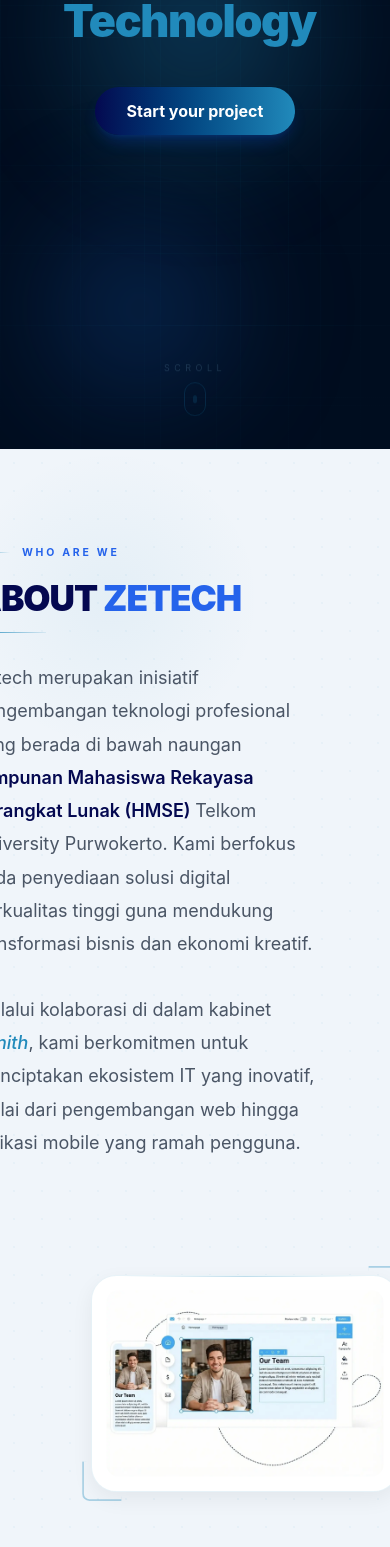
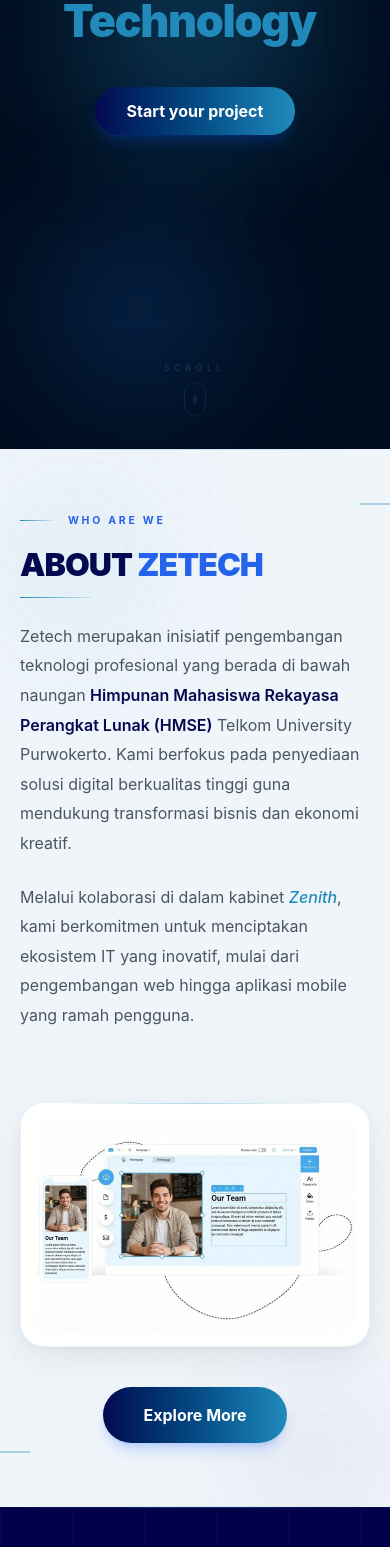
Before and after one commit to Research-and-Creativity/company-profile, a React (Vite) app: page / in a window 390 px wide. Shown: the part 395-1942 px from the top of the page. Built offline with nearby package versions, Linux system fonts and the light colour scheme.

Commit message:
feat: refactor About component for improved animation transitions, mobile responsiveness, and code cleanup

```diff
--- a/src/pages/Home/section/About.tsx
+++ b/src/pages/Home/section/About.tsx
@@ -1,179 +1,179 @@
 "use client";
 
 import { m, type Variants, useReducedMotion } from "framer-motion";
-import { useRef, useEffect, useState, useCallback } from "react";
+import { useRef, useCallback } from "react";
 import Button from "../../../components/ui/Button";
 import aboutImage from "../../../assets/about-image.webp";
 
-function useIsMobile() {
-  const [isMobile, setIsMobile] = useState(false);
-  useEffect(() => {
-    const check = () => setIsMobile(window.innerWidth < 768);
-    check();
-    window.addEventListener("resize", check, { passive: true });
-    return () => window.removeEventListener("resize", check);
-  }, []);
-  return isMobile;
-}
 
 const contentVariants: Variants = {
-  hidden: { opacity: 0, x: -50 },
+  hidden: { opacity: 0, x: -40 },
   visible: {
     opacity: 1,
     x: 0,
-    transition: { duration: 1.2, ease: [0.22, 1, 0.36, 1], delay: 0.5 },
+    transition: { duration: 0.9, ease: [0.22, 1, 0.36, 1], delay: 0.3 },
   },
 };
 
 const imageVariants: Variants = {
-  hidden: { opacity: 0, scale: 0.9, x: 50 },
+  hidden: { opacity: 0, scale: 0.95, x: 30 },
   visible: {
     opacity: 1,
     scale: 1,
     x: 0,
-    transition: { duration: 1.2, ease: [0.22, 1, 0.36, 1], delay: 0.8 },
+    transition: { duration: 0.9, ease: [0.22, 1, 0.36, 1], delay: 0.5 },
   },
 };
 
-const imageVariantsMobile: Variants = {
+const reducedVariants: Variants = {
   hidden: { opacity: 0 },
   visible: {
     opacity: 1,
-    transition: { duration: 0.8, ease: "easeOut", delay: 0.4 },
-  },
-};
-
-const contentVariantsMobile: Variants = {
-  hidden: { opacity: 0, y: 20 },
-  visible: {
-    opacity: 1,
-    y: 0,
-    transition: { duration: 0.7, ease: "easeOut", delay: 0.2 },
+    transition: { duration: 0.5, ease: "easeOut" },
   },
 };
 
 export default function About() {
-  const isMobile = useIsMobile();
   const prefersReduced = useReducedMotion();
-  const noAnim = isMobile || !!prefersReduced;
 
   const cardRef = useRef<HTMLDivElement>(null);
+  const rafRef = useRef<number | null>(null);
   const tiltRef = useRef({ rx: 0, ry: 0 });
-  const rafRef = useRef<number | null>(null);
 
-  const onMove = useCallback((e: React.MouseEvent<HTMLDivElement>) => {
-    if (noAnim) return;
+  const onMove = useCallback(
+    (e: React.MouseEvent<HTMLDivElement>) => {
+      if (prefersReduced) return;
       const el = cardRef.current;
       if (!el) return;
+
       const r = el.getBoundingClientRect();
       const nx = (e.clientX - r.left - r.width / 2) / r.width;
       const ny = (e.clientY - r.top - r.height / 2) / r.height;
-    const targetRx = ny * -6;
-    const targetRy = nx * 8;
+      const targetRx = ny * -5;
+      const targetRy = nx * 7;
 
       if (rafRef.current) cancelAnimationFrame(rafRef.current);
       rafRef.current = requestAnimationFrame(() => {
-      tiltRef.current.rx += (targetRx - tiltRef.current.rx) * 0.15;
-      tiltRef.current.ry += (targetRy - tiltRef.current.ry) * 0.15;
+        tiltRef.current.rx += (targetRx - tiltRef.current.rx) * 0.12;
+        tiltRef.current.ry += (targetRy - tiltRef.current.ry) * 0.12;
         if (el) {
           el.style.transform = `perspective(1000px) rotateX(${tiltRef.current.rx}deg) rotateY(${tiltRef.current.ry}deg)`;
         }
       });
-  }, [noAnim]);
+    },
+    [prefersReduced]
+  );
 
   const onLeave = useCallback(() => {
-    if (noAnim) return;
+    if (prefersReduced) return;
     const el = cardRef.current;
     if (!el) return;
+    if (rafRef.current) cancelAnimationFrame(rafRef.current);
+    tiltRef.current = { rx: 0, ry: 0 };
     el.style.transition = "transform 0.5s ease";
     el.style.transform = "perspective(1000px) rotateX(0deg) rotateY(0deg)";
     setTimeout(() => {
       if (el) el.style.transition = "";
     }, 500);
-  }, [noAnim]);
+  }, [prefersReduced]);
 
-  useEffect(() => {
-    return () => {
-      if (rafRef.current) cancelAnimationFrame(rafRef.current);
-    };
-  }, []);
+  const activeContentVariants = prefersReduced ? reducedVariants : contentVariants;
+  const activeImageVariants = prefersReduced ? reducedVariants : imageVariants;
 
   return (
     <section
       id="about"
-      className="relative py-24 overflow-hidden"
+      className="relative py-16 md:py-24 overflow-hidden"
       style={{ background: "#f0f5fa" }}
     >
       <div
+        aria-hidden="true"
         className="absolute inset-0 pointer-events-none select-none"
         style={{
-          opacity: noAnim ? 0.3 : 0.55,
-          backgroundImage: "radial-gradient(circle, rgba(33,138,187,0.14) 1.5px, transparent 1.5px)",
+          opacity: 0.45,
+          backgroundImage:
+            "radial-gradient(circle, rgba(33,138,187,0.14) 1.5px, transparent 1.5px)",
           backgroundSize: "28px 28px",
         }}
       />
 
-      {!noAnim && (
-        <>
+      {!prefersReduced && (
+        <div aria-hidden="true" className="absolute inset-0 pointer-events-none z-0 overflow-hidden">
           <div
-            className="absolute pointer-events-none z-0"
+            className="absolute"
             style={{
-              left: "-10%", top: "0%",
-              width: 500, height: 500, borderRadius: "50%",
-              background: "radial-gradient(circle, rgba(33,138,187,0.12) 0%, transparent 70%)",
-              filter: "blur(70px)",
+              left: "-10%",
+              top: "0%",
+              width: "min(500px, 60vw)",
+              height: "min(500px, 60vw)",
+              borderRadius: "50%",
+              background:
+                "radial-gradient(circle, rgba(33,138,187,0.12) 0%, transparent 70%)",
+              filter: "blur(60px)",
             }}
           />
           <div
-            className="absolute pointer-events-none z-0"
+            className="absolute"
             style={{
-              right: "-8%", bottom: "-5%",
-              width: 450, height: 450, borderRadius: "50%",
-              background: "radial-gradient(circle, rgba(4,8,80,0.08) 0%, transparent 70%)",
-              filter: "blur(60px)",
+              right: "-8%",
+              bottom: "-5%",
+              width: "min(450px, 55vw)",
+              height: "min(450px, 55vw)",
+              borderRadius: "50%",
+              background:
+                "radial-gradient(circle, rgba(4,8,80,0.07) 0%, transparent 70%)",
+              filter: "blur(50px)",
             }}
           />
-        </>
+        </div>
       )}
 
-      {noAnim && (
       <div
-          className="absolute pointer-events-none z-0"
+        aria-hidden="true"
+        className="absolute top-0 inset-x-0 h-px pointer-events-none"
         style={{
-            left: "-10%", top: "0%",
-            width: 300, height: 300, borderRadius: "50%",
-            background: "radial-gradient(circle, rgba(33,138,187,0.06) 0%, transparent 70%)",
+          background:
+            "linear-gradient(90deg, transparent, rgba(33,138,187,0.2), transparent)",
         }}
       />
-      )}
+      <div
+        aria-hidden="true"
+        className="absolute bottom-0 inset-x-0 h-px pointer-events-none"
+        style={{
+          background:
+            "linear-gradient(90deg, transparent, rgba(33,138,187,0.15), transparent)",
+        }}
+      />
 
-      <div className="absolute top-0 inset-x-0 h-px pointer-events-none"
-        style={{ background: "linear-gradient(90deg, transparent, rgba(33,138,187,0.2), transparent)" }} />
-      <div className="absolute bottom-0 inset-x-0 h-px pointer-events-none"
-        style={{ background: "linear-gradient(90deg, transparent, rgba(33,138,187,0.15), transparent)" }} />
-
-      <div className="container mx-auto px-6 md:px-20 flex flex-col lg:flex-row items-center gap-16 relative z-10">
+      <div className="container mx-auto px-5 sm:px-8 md:px-12 lg:px-20 relative z-10">
+        <div className="flex flex-col lg:flex-row items-center gap-10 lg:gap-16">
 
           <m.div
-          className="flex-1"
-          variants={noAnim ? contentVariantsMobile : contentVariants}
+            className="flex-1 w-full"
+            variants={activeContentVariants}
             initial="hidden"
             whileInView="visible"
-          viewport={{ once: true, margin: "-60px" }}
+            viewport={{ once: true, margin: "-50px" }}
           >
             <div className="flex items-center gap-3 mb-4">
               <m.div
                 initial={{ scaleX: 0 }}
                 whileInView={{ scaleX: 1 }}
                 viewport={{ once: true }}
-              transition={{ duration: noAnim ? 0.5 : 0.9, ease: [0.22, 1, 0.36, 1], delay: noAnim ? 0.3 : 0.65 }}
+                transition={{
+                  duration: prefersReduced ? 0 : 0.8,
+                  ease: [0.22, 1, 0.36, 1],
+                  delay: prefersReduced ? 0 : 0.45,
+                }}
                 style={{
-                transformOrigin: "left", height: 1, width: 36,
+                  transformOrigin: "left",
+                  height: 1,
+                  width: 36,
                   background: "linear-gradient(90deg, #218ABB, transparent)",
                 }}
               />
               <span
-              className="text-zetech-primary font-bold text-sm uppercase tracking-[0.3em] block"
+                className="text-zetech-primary font-bold uppercase tracking-widest block"
                 style={{ fontSize: "10.5px", letterSpacing: "0.26em" }}
               >
                 Who Are We
@@ -181,157 +181,166 @@
             </div>
 
             <h2
-            className="font-bold text-[#040850] mb-3 leading-tight"
+              className="font-black text-[#040850] mb-3 leading-tight"
               style={{
-              fontSize: "clamp(2.2rem, 4vw, 3.2rem)",
-              fontWeight: 900,
+                fontSize: "clamp(2rem, 5vw, 3.2rem)",
                 letterSpacing: "-0.03em",
               }}
             >
               ABOUT{" "}
-            <span
-              className="text-zetech-primary"
-              style={{ textShadow: noAnim ? "none" : "0 0 30px rgba(33,138,187,0.2)" }}
-            >
-              ZETECH
-            </span>
+              <span className="text-zetech-primary">ZETECH</span>
             </h2>
 
             <m.div
               initial={{ scaleX: 0 }}
               whileInView={{ scaleX: 1 }}
               viewport={{ once: true }}
-            transition={{ duration: noAnim ? 0.5 : 1, ease: [0.22, 1, 0.36, 1], delay: noAnim ? 0.35 : 0.75 }}
+              transition={{
+                duration: prefersReduced ? 0 : 0.9,
+                ease: [0.22, 1, 0.36, 1],
+                delay: prefersReduced ? 0 : 0.55,
+              }}
               style={{
-              transformOrigin: "left", height: 1,
-              width: 72, marginBottom: 28,
+                transformOrigin: "left",
+                height: 1,
+                width: 72,
+                marginBottom: 24,
                 background: "linear-gradient(90deg, #218ABB, rgba(33,138,187,0.1))",
               }}
             />
 
-          <p className="text-gray-600 leading-relaxed mb-8 text-lg" style={{ lineHeight: 1.85 }}>
+            <p
+              className="text-gray-600 leading-relaxed mb-6 text-base sm:text-lg"
+              style={{ lineHeight: 1.85 }}
+            >
               Zetech merupakan inisiatif pengembangan teknologi profesional yang
-            berada di bawah naungan
+              berada di bawah naungan{" "}
               <span className="font-semibold text-[#040850]">
-              {" "}Himpunan Mahasiswa Rekayasa Perangkat Lunak (HMSE){" "}
-            </span>
+                Himpunan Mahasiswa Rekayasa Perangkat Lunak (HMSE)
+              </span>{" "}
               Telkom University Purwokerto. Kami berfokus pada penyediaan solusi
               digital berkualitas tinggi guna mendukung transformasi bisnis dan
               ekonomi kreatif.
             </p>
 
-          <p className="text-gray-600 leading-relaxed mb-10 text-lg" style={{ lineHeight: 1.85 }}>
+            <p
+              className="text-gray-600 leading-relaxed mb-8 text-base sm:text-lg"
+              style={{ lineHeight: 1.85 }}
+            >
               Melalui kolaborasi di dalam kabinet{" "}
               <span className="italic font-medium" style={{ color: "#218ABB" }}>
                 Zenith
               </span>
-            , kami berkomitmen untuk menciptakan ekosistem IT yang inovatif, mulai dari
-            pengembangan web hingga aplikasi mobile yang ramah pengguna.
+              , kami berkomitmen untuk menciptakan ekosistem IT yang inovatif,
+              mulai dari pengembangan web hingga aplikasi mobile yang ramah
+              pengguna.
             </p>
 
             <div className="hidden lg:block">
-            <div className="relative inline-block">
-              {!noAnim && (
-                <div
-                  style={{
-                    position: "absolute", inset: "-4px", borderRadius: "100px",
-                    background: "linear-gradient(135deg, #218ABB, #1a5f8a)",
-                    filter: "blur(12px)", opacity: 0.3,
-                    animation: "aboutBtnGlow 3s ease-in-out infinite",
-                  }}
+              <Button
+                classAdd="hover:scale-105 px-10 py-4"
+                text="Explore More"
+                href="/about"
               />
-              )}
-              <Button classAdd="hover:scale-105 relative px-10 py-4" text="Explore More" href="/about" />
-            </div>
             </div>
           </m.div>
 
           <m.div
-          className="flex-1 relative"
-          variants={noAnim ? imageVariantsMobile : imageVariants}
+            className="flex-1 w-full max-w-lg lg:max-w-none"
+            variants={activeImageVariants}
             initial="hidden"
             whileInView="visible"
             viewport={{ once: true }}
           >
-          {!noAnim && (
             <div
-              className="absolute -top-10 -right-10 w-64 h-64 rounded-full blur-3xl -z-10"
-              style={{ background: "rgba(33,138,187,0.12)" }}
-            />
-          )}
-
-          <div style={{
-            position: "absolute", top: -10, right: -10, zIndex: 20,
-            width: 44, height: 44,
+              aria-hidden="true"
+              style={{
+                position: "absolute",
+                top: -10,
+                right: -10,
+                zIndex: 20,
+                width: 40,
+                height: 40,
                 borderTop: "2px solid rgba(33,138,187,0.35)",
                 borderRight: "2px solid rgba(33,138,187,0.35)",
                 borderRadius: "0 8px 0 0",
                 pointerEvents: "none",
-          }} />
-          <div style={{
-            position: "absolute", bottom: -10, left: -10, zIndex: 20,
-            width: 44, height: 44,
+              }}
+            />
+            <div
+              aria-hidden="true"
+              style={{
+                position: "absolute",
+                bottom: -10,
+                left: -10,
+                zIndex: 20,
+                width: 40,
+                height: 40,
                 borderBottom: "2px solid rgba(33,138,187,0.35)",
                 borderLeft: "2px solid rgba(33,138,187,0.35)",
                 borderRadius: "0 0 0 8px",
                 pointerEvents: "none",
-          }} />
+              }}
+            />
 
             <div
               ref={cardRef}
               onMouseMove={onMove}
               onMouseLeave={onLeave}
-            style={{ willChange: noAnim ? "auto" : "transform" }}
+              style={{ willChange: prefersReduced ? "auto" : "transform" }}
             >
               <div
                 className="bg-white relative overflow-hidden"
                 style={{
-                borderRadius: 28,
-                padding: "16px",
+                  borderRadius: 24,
+                  padding: "14px",
                   border: "1.5px solid rgba(33,138,187,0.1)",
-                boxShadow: noAnim
-                  ? "0 8px 24px rgba(0,0,0,0.06)"
-                  : "0 20px 50px rgba(0,0,0,0.08), 0 4px 12px rgba(33,138,187,0.06)",
-                position: "relative",
-                transition: "box-shadow 0.3s ease",
+                  boxShadow: "0 12px 36px rgba(0,0,0,0.07), 0 3px 10px rgba(33,138,187,0.05)",
                 }}
               >
-              <div style={{
-                position: "absolute", top: 0, left: 0, right: 0, height: 1,
-                background: "linear-gradient(90deg, transparent 10%, rgba(33,138,187,0.35) 50%, transparent 90%)",
-              }} />
+                <div
+                  aria-hidden="true"
+                  style={{
+                    position: "absolute",
+                    top: 0,
+                    left: 0,
+                    right: 0,
+                    height: 1,
+                    background:
+                      "linear-gradient(90deg, transparent 10%, rgba(33,138,187,0.35) 50%, transparent 90%)",
+                  }}
+                />
 
                 <img
                   src={aboutImage}
                   loading="lazy"
                   decoding="async"
                   fetchPriority="low"
-                alt="About Zetech"
+                  alt="About Zetech — Tim HMSE Telkom University Purwokerto"
                   className="w-full h-auto object-contain relative z-10"
                   style={{
-                  borderRadius: 14,
-                  transition: noAnim ? "none" : "transform 0.5s cubic-bezier(0.22, 1, 0.36, 1)",
-                  willChange: noAnim ? "auto" : "transform",
+                    borderRadius: 12,
+                    transition: "transform 0.45s cubic-bezier(0.22, 1, 0.36, 1)",
                   }}
-                onMouseEnter={e => { if (!noAnim) (e.currentTarget as HTMLImageElement).style.transform = "scale(1.05)"; }}
-                onMouseLeave={e => { if (!noAnim) (e.currentTarget as HTMLImageElement).style.transform = "scale(1)"; }}
+                  onMouseEnter={(e) => {
+                    if (!prefersReduced)
+                      (e.currentTarget as HTMLImageElement).style.transform =
+                        "scale(1.04)";
+                  }}
+                  onMouseLeave={(e) => {
+                    (e.currentTarget as HTMLImageElement).style.transform =
+                      "scale(1)";
+                  }}
                 />
               </div>
             </div>
           </m.div>
 
-        {/* CTA mobile */}
-        <div className="flex justify-center lg:hidden mt-10">
+          <div className="flex justify-center lg:hidden w-full">
             <Button text="Explore More" classAdd="px-10 py-4" href="/about" />
           </div>
         </div>
-
-      <style>{`
-        @keyframes aboutBtnGlow {
-          0%, 100% { opacity: 0.2; transform: scale(1); }
-          50%       { opacity: 0.45; transform: scale(1.04); }
-        }
-      `}</style>
+      </div>
     </section>
   );
 }
```
Lines whose indentation alone changed are shown as unchanged.
